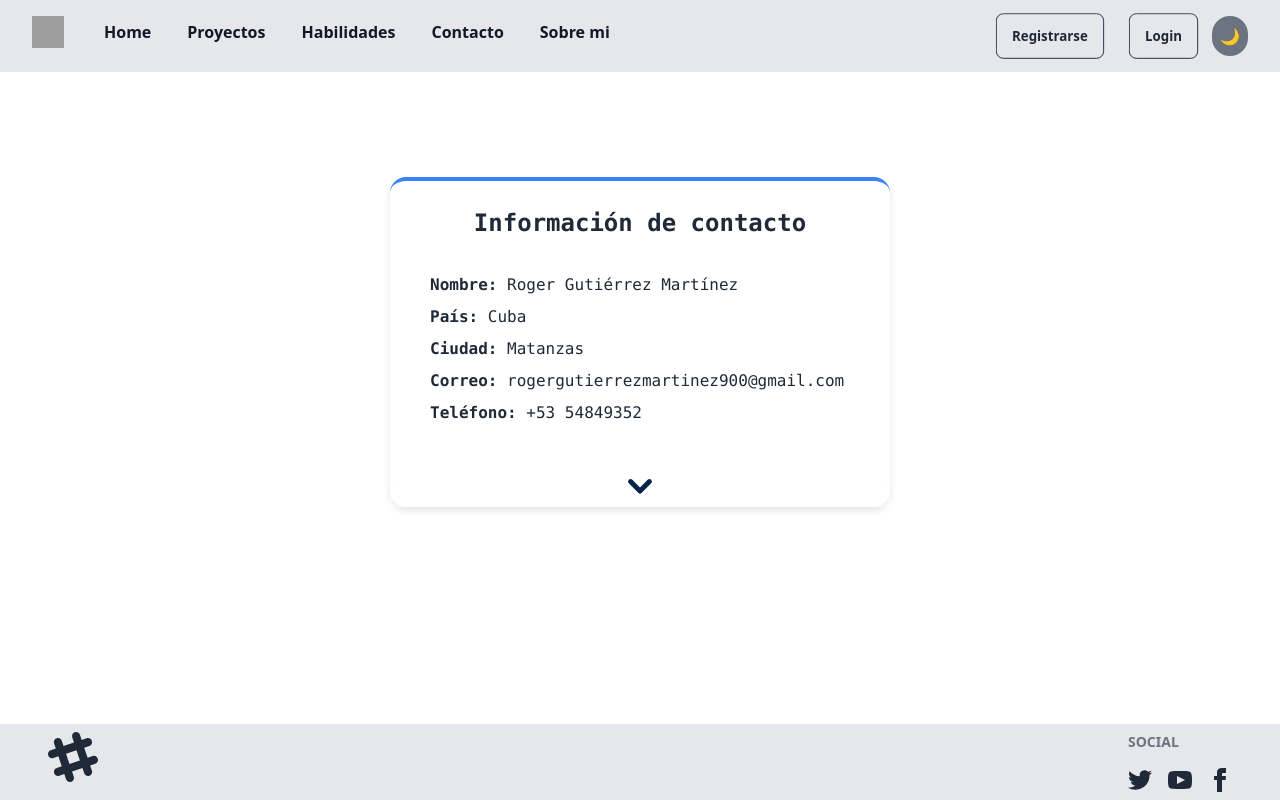
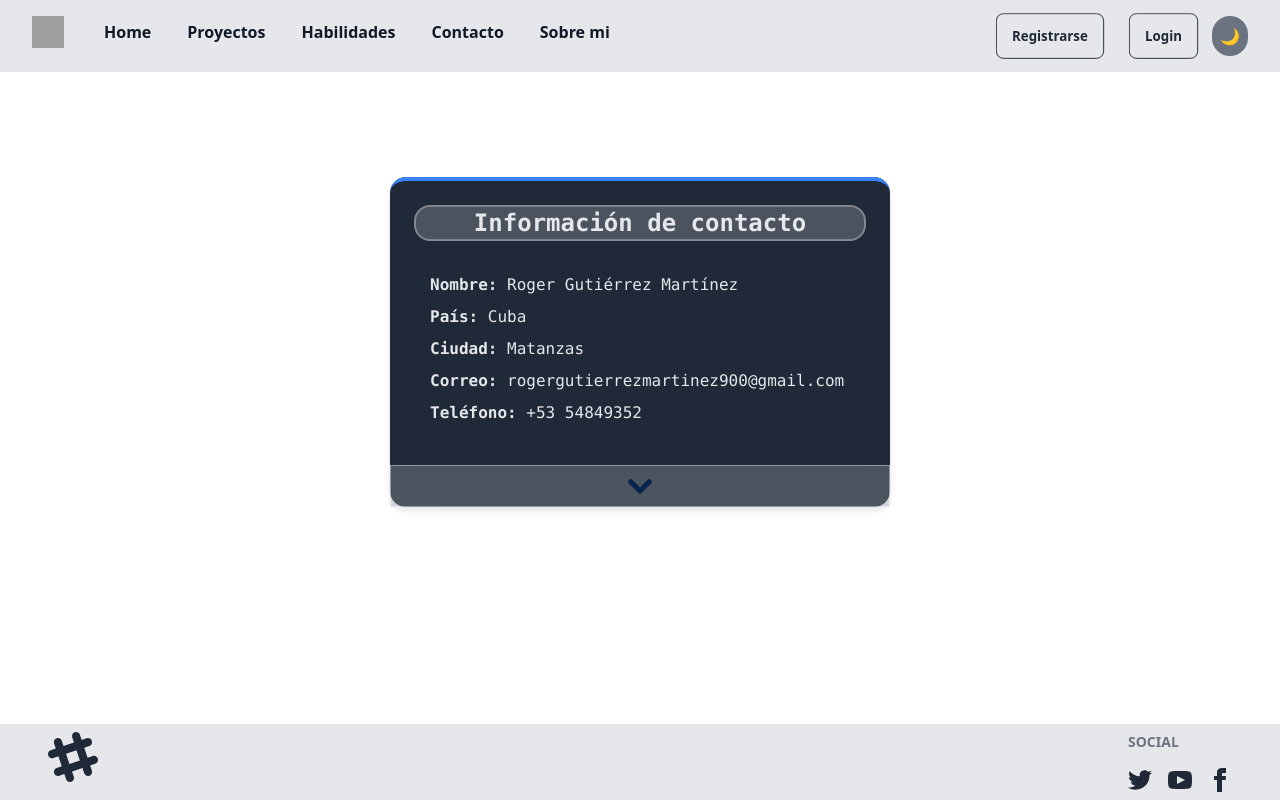
Before and after one commit to Roger2999/Portfolio-2, a React (Vite) app: page /contact in a window 1280 px wide. Built offline with nearby package versions, Linux system fonts and the light colour scheme; grey boxes are pictures that could not be loaded.

Commit message:
Actualizar ContactPage.tsx

```diff
--- a/src/public/pages/ContactPage/ContactPage.tsx
+++ b/src/public/pages/ContactPage/ContactPage.tsx
@@ -11,7 +11,7 @@ export const ContactPage = () => {
       >
         <div
           className={`contact-card flex flex-col rounded-2xl font-mono w-full ${
-            theme === "light" ? "bg-gray-200 text-gray-800" : "text-gray-800 text-gray-200"
+            theme === "light" ? "bg-gray-200 text-gray-800" : "bg-gray-800 text-gray-200"
           }`}
         >
           <div className="contact-info p-6 border-t-4 rounded-2xl border-t-blue-500">
```
